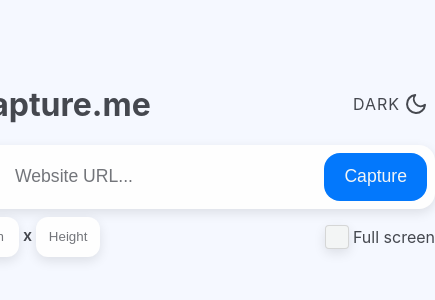
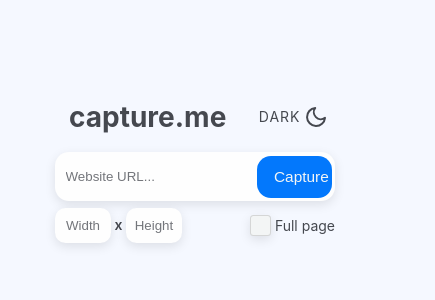
Before and after one commit to ironwolf-2000/CaptureMe, a React (Create React App) app: page / in a window 390 px wide. Shown: the part 246-546 px from the top of the page, 435 px wide, since content can reach past the window. Built offline with nearby package versions, Linux system fonts and the light colour scheme.

Commit message:
Add adaptive styles

```diff
--- a/src/App.tsx
+++ b/src/App.tsx
@@ -16,11 +16,11 @@
     const [theme, setTheme] = useState((localStorage.getItem(THEME_KEY) ?? Theme.Light) as Theme);
     const [loading, setLoading] = useState(false);
 
-    const handleCapture = async (urlString: string, fullScreen: boolean, width?: number, height?: number) => {
+    const handleCapture = async (urlString: string, fullPage: boolean, width?: number, height?: number) => {
         if (isValidUrl(urlString)) {
             setLoading(true);
             try {
-                const src = await ScreenshotService.loadScreenshot(urlString, fullScreen, width, height);
+                const src = await ScreenshotService.loadScreenshot(urlString, fullPage, width, height);
                 setImageSrc(src);
                 setModalVisible(true);
             } catch (error) {
--- a/src/assets/styles/GlobalStyle.ts
+++ b/src/assets/styles/GlobalStyle.ts
@@ -1,17 +1,24 @@
 import { createGlobalStyle, ThemeProps } from 'styled-components';
+import { size } from './Size';
 
 export const GlobalStyle = createGlobalStyle<ThemeProps<Record<string, string>>>`
     html {
         font-family: -apple-system, BlinkMacSystemFont, 'Segoe UI', Roboto, Oxygen, Ubuntu, Cantarell, 'Open Sans',
             'Helvetica Neue', sans-serif;
         height: 100%;
+
+        font-size: 87.5%;
+
+        @media only screen and (min-width: ${size.tablet}) {
+            font-size: 100%;
+        }
     }
 
     body {
         margin: 0;
         box-sizing: border-box;
+        background: ${({ theme }) => theme.body};
         height: 100%;
-        background: ${({ theme }) => theme.body};
     }
 
     #root {
--- /dev/null
+++ b/src/assets/styles/Size.ts
@@ -0,0 +1,3 @@
+export const size = {
+    tablet: '768px',
+};
--- a/src/components/Controls/Controls.tsx
+++ b/src/components/Controls/Controls.tsx
@@ -5,16 +5,17 @@
 import { Checkbox } from './Checkbox';
 import { InputBase } from '../common';
 import { SearchBar } from './SearchBar';
+import { size } from '../../assets/styles/Size';
 
 export const Controls = ({ loading, isInvalidUrl, setIsInvalidUrl, onCapture }: IControlsProps) => {
-    const [fullScreen, setFullScreen] = useState(false);
+    const [fullPage, setFullPage] = useState(false);
     const [urlString, setUrlString] = useState('');
 
     const [width, setWidth] = useState('');
     const [height, setHeight] = useState('');
 
     const inputProps = {
-        disabled: fullScreen || loading,
+        disabled: fullPage || loading,
         maxLength: 4,
     };
 
@@ -31,7 +32,7 @@
     };
 
     const handleCapture = async () => {
-        await onCapture(urlString, fullScreen, width ? Number(width) : undefined, height ? Number(height) : undefined);
+        await onCapture(urlString, fullPage, width ? Number(width) : undefined, height ? Number(height) : undefined);
         setUrlString('');
     };
 
@@ -46,7 +47,7 @@
                 onCapture={handleCapture}
             />
             <DetailsContainer>
-                <InputContainer>
+                <div>
                     <Input
                         placeholder='Width'
                         value={width}
@@ -54,7 +55,7 @@
                         aria-label='width'
                         {...inputProps}
                     />
-                    <X opacity={fullScreen ? 0.5 : 1}>x</X>
+                    <X opacity={fullPage ? 0.5 : 1}>x</X>
                     <Input
                         placeholder='Height'
                         value={height}
@@ -62,8 +63,8 @@
                         aria-label='height'
                         {...inputProps}
                     />
-                </InputContainer>
-                <Checkbox label='Full screen' checked={fullScreen} onChange={setFullScreen} disabled={loading} />
+                </div>
+                <Checkbox label='Full page' checked={fullPage} onChange={setFullPage} disabled={loading} />
             </DetailsContainer>
         </Wrapper>
     );
@@ -81,22 +82,25 @@
     height: 2.5rem;
 `;
 
-const InputContainer = styled.div``;
-
 const Input = styled(InputBase)`
-    width: 4rem;
-    height: 2.5rem;
     box-sizing: border-box;
-    border-radius: 0.75rem;
-    padding: 0.75rem;
     background-color: ${({ theme }) => theme.elements};
     transition: opacity 120ms ease-in-out, box-shadow 120ms ease-in-out;
     text-align: center;
     box-shadow: rgba(0, 0, 0, 0.1) 0px 0.25rem 0.75rem;
+    border-radius: 0.75rem;
+    width: 4rem;
+    height: 2.5rem;
 
     &:disabled {
         opacity: 0.5;
         box-shadow: none;
+    }
+
+    padding: 0.5rem;
+
+    @media only screen and (min-width: ${size.tablet}) {
+        padding: 0.75rem;
     }
 `;
 
--- a/src/components/Controls/Controls.types.ts
+++ b/src/components/Controls/Controls.types.ts
@@ -18,5 +18,5 @@
     loading: boolean;
     isInvalidUrl: boolean;
     setIsInvalidUrl: (value: boolean) => void;
-    onCapture: (urlString: string, fullScreen: boolean, width?: number, height?: number) => Promise<void>;
+    onCapture: (urlString: string, fullPage: boolean, width?: number, height?: number) => Promise<void>;
 }
--- a/src/components/Controls/SearchBar.tsx
+++ b/src/components/Controls/SearchBar.tsx
@@ -1,12 +1,16 @@
 import styled, { keyframes } from 'styled-components';
 import { SearchIcon } from '../../assets/icons';
+import { size } from '../../assets/styles/Size';
+import { useWindowSize } from '../../hooks';
 import { ButtonBase, InputBase } from '../common';
 import { ISearchBarProps } from './Controls.types';
 
 export const SearchBar = ({ value, hasError, loading, onChange, onFocus, onCapture }: ISearchBarProps) => {
+    const { width } = useWindowSize();
+
     return (
         <Wrapper>
-            <StyledSearchIcon />
+            {width && width >= parseInt(size.tablet) && <StyledSearchIcon />}
             <Input
                 placeholder={hasError ? 'Invalid URL' : 'Website URL...'}
                 aria-label='website url'
@@ -25,26 +29,36 @@
 
 const Wrapper = styled.div`
     background-color: ${({ theme }) => theme.elements};
-    height: 4rem;
     box-sizing: border-box;
-    padding: 0.5rem 0.5rem 0.5rem 1.25rem;
     display: flex;
     justify-content: space-between;
     align-items: center;
     border-radius: 1rem;
     box-shadow: rgba(0, 0, 0, 0.1) 0px 0.25rem 0.75rem;
+
+    padding: 0.25rem;
+    height: 3.5rem;
+
+    @media only screen and (min-width: ${size.tablet}) {
+        padding: 0.5rem 0.5rem 0.5rem 1.25rem;
+        height: 4rem;
+    }
 `;
 
 const Input = styled(InputBase)<{ hasError: boolean }>`
     background: transparent;
     flex-grow: 1;
-    margin-right: 1rem;
-    font-size: 1.1rem;
     padding: 0.5rem;
 
     &::placeholder {
         color: ${({ theme, hasError }) => (hasError ? theme.error : theme.text)};
         opacity: ${({ hasError }) => (hasError ? 1 : 0.75)};
+    }
+
+    margin-right: 0.5rem;
+
+    @media only screen and (min-width: ${size.tablet}) {
+        margin-right: 1rem;
     }
 `;
 
--- a/src/components/Layout/Body.tsx
+++ b/src/components/Layout/Body.tsx
@@ -1,4 +1,5 @@
 import styled from 'styled-components';
+import { size } from '../../assets/styles/Size';
 import { IBodyProps } from './Layout.types';
 
 export const Body = ({ children }: IBodyProps) => {
@@ -6,9 +7,14 @@
 };
 
 const Wrapper = styled.main`
-    width: 30rem;
     display: flex;
     justify-content: center;
     align-items: center;
     margin-bottom: 2rem;
+
+    width: 20rem;
+
+    @media screen and (min-width: ${size.tablet}) {
+        width: 30rem;
+    }
 `;
--- a/src/components/Layout/Header.tsx
+++ b/src/components/Layout/Header.tsx
@@ -1,4 +1,5 @@
 import styled from 'styled-components';
+import { size } from '../../assets/styles/Size';
 import { ThemeToggle } from '../ThemeToggle';
 import { IHeaderProps } from './Layout.types';
 
@@ -18,6 +19,12 @@
     display: flex;
     justify-content: space-between;
     align-items: center;
+
+    width: 20rem;
+
+    @media screen and (min-width: ${size.tablet}) {
+        width: 30rem;
+    }
 `;
 
 const Heading = styled.h1`
--- a/src/components/PreviewModal/PreviewModal.tsx
+++ b/src/components/PreviewModal/PreviewModal.tsx
@@ -1,12 +1,16 @@
 import { useEffect, useRef, useState } from 'react';
 import styled from 'styled-components';
 import { DownloadIcon } from '../../assets/icons';
+import { size } from '../../assets/styles/Size';
+import { useWindowSize } from '../../hooks';
 import { ButtonBase } from '../common';
 import { IImageDimensions, IPreviewModalProps } from './PreviewModal.types';
 
 export const PreviewModal = ({ visible, imageSrc, onClose, onDownload }: IPreviewModalProps) => {
     const [imageDimensions, setImageDimensions] = useState<IImageDimensions>();
     const imageRef = useRef<HTMLImageElement | null>(null);
+
+    const { width } = useWindowSize();
 
     useEffect(() => {
         const img = imageRef.current;
@@ -20,6 +24,7 @@
 
     return (
         <Wrapper>
+            <Modal>
                 <ModalContent>
                     <ModalHeader>
                         <Heading>Your screenshot</Heading>
@@ -39,10 +44,11 @@
                         <ButtonClose onClick={onClose}>Close</ButtonClose>
                         <ButtonDownload onClick={onDownload}>
                             Download
-                        <StyledDownloadIcon />
+                            {width && width >= Number(size.tablet) && <StyledDownloadIcon />}
                         </ButtonDownload>
                     </ModalFooter>
                 </ModalContent>
+            </Modal>
         </Wrapper>
     );
 };
@@ -57,6 +63,11 @@
     display: flex;
     justify-content: center;
     align-items: center;
+`;
+
+const Modal = styled.div`
+    padding: 2rem 0;
+    overflow: visible;
 `;
 
 const ModalContent = styled.div`
@@ -75,16 +86,22 @@
 
 const ModalBody = styled.div`
     padding: 0.25rem 1.5rem;
-    width: 30rem;
     display: flex;
     justify-content: center;
+    box-sizing: border-box;
+
+    width: 20rem;
+
+    @media only screen and (min-width: ${size.tablet}) {
+        width: 30rem;
+    }
 `;
 
 const ImageContainer = styled.div`
     display: flex;
     flex-direction: column;
     border-radius: 1rem;
-    max-height: 60vh;
+    max-height: 20rem;
     overflow: auto;
     box-shadow: rgba(0, 0, 0, 0.1) 0px 0.125rem 0.375rem;
 
--- /dev/null
+++ b/src/hooks/index.ts
@@ -0,0 +1 @@
+export * from './useWindowSize';
--- /dev/null
+++ b/src/hooks/useWindowSize.ts
@@ -0,0 +1,29 @@
+import { useEffect, useState } from 'react';
+
+interface IWindowSize {
+    width: number | undefined;
+    height: number | undefined;
+}
+
+export const useWindowSize = () => {
+    const [windowSize, setWindowSize] = useState<IWindowSize>({
+        width: undefined,
+        height: undefined,
+    });
+
+    useEffect(() => {
+        const handleResize = () => {
+            setWindowSize({
+                width: window.innerWidth,
+                height: window.innerHeight,
+            });
+        };
+
+        window.addEventListener('resize', handleResize);
+        handleResize();
+
+        return () => window.removeEventListener('resize', handleResize);
+    }, []);
+
+    return windowSize;
+};
--- a/src/services/ScreenshotService.ts
+++ b/src/services/ScreenshotService.ts
@@ -8,7 +8,7 @@
 
     static loadScreenshot = async (
         url: string,
-        fullScreen: boolean,
+        fullPage: boolean,
         width: number = 1920,
         height: number = 1080
     ): Promise<string> => {
@@ -17,7 +17,7 @@
                 access_key: process.env.REACT_APP_API_KEY,
                 url,
             },
-            ...(fullScreen ? { full_page: true } : { width, height }),
+            ...(fullPage ? { full_page: true } : { width, height }),
         };
 
         const response = await ScreenshotService.http.get('', { params });
```
Lines whose indentation alone changed are shown as unchanged.
